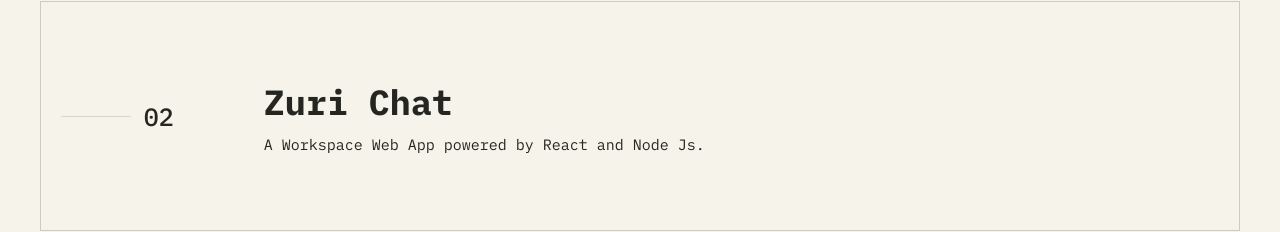
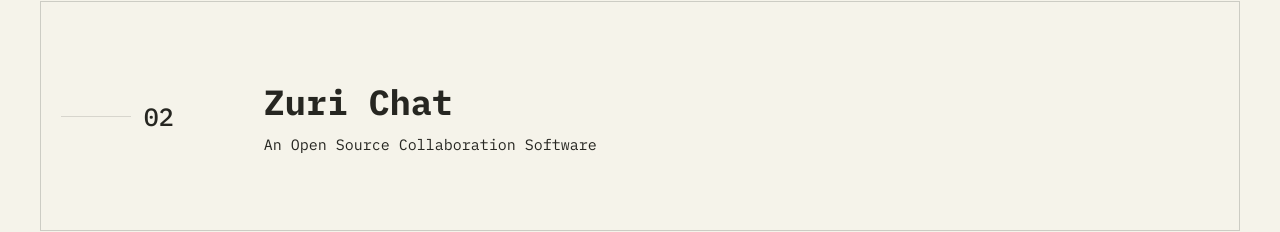
Before and after one commit to ImieboGodson/portfolio-v1.0, a React (Create React App) app: page / in a window 1280 px wide. Shown: the part 2518-2750 px from the top of the page. Built offline with nearby package versions, Linux system fonts and the light colour scheme.

Commit message:
updates:resume update and project details updates

```diff
--- a/package.json
+++ b/package.json
@@ -8,7 +8,7 @@
     "@testing-library/react": "^12.1.2",
     "@testing-library/user-event": "^13.5.0",
     "gsap": "^3.10.2",
-    "node-sass": "^7.0.1",
+    "node-sass": "^8.0.0",
     "react": "^17.0.2",
     "react-dom": "^17.0.2",
     "react-icons": "^4.3.1",
--- a/src/data.js
+++ b/src/data.js
@@ -4,7 +4,7 @@
         title: "Lendsqr-Dashboard",
         name: "Lendsqr Dashboard",
         tagline: 'A Frontend Test Project for Lendsqr',
-        discription: "The goal of this project is to build a portion of the Lendsqr dashboard where we can view the list of users and and check each user’s details.",
+        discription: "This project is a take home test for a frontend role at Lendsqr. The goal was to build a portion of the Lendsqr dashboard where we can view the a table of users and and check each user details.",
         status: 'Completed',
         tools: ['ReactJS', 'TypeScript', 'Sass'],
         githubLink: 'https://github.com/ImieboGodson/lendsqr-fe-test',
@@ -14,12 +14,12 @@
         id: 2,
         title: "Zuri-Chat",
         name: "Zuri Chat",
-        tagline: 'A Workspace Web App powered by React and Node Js.',
-        discription: ``,
+        tagline: 'An Open Source Collaboration Software',
+        discription: `ZuriChat is an open source effort to create a modern workspace where remote communication and collaboration is seamless.`,
         status: 'Not Completed',
         tools: ['ReactJS', 'JavaScript', 'NodeJS', 'ExpressJS', 'CSS Modules'],
         githubLink: 'https://github.com/ImieboGodson/zc_main',
-        liveLink: 'https://staging.zuri.chat/',
+        liveLink: 'https://www.zuri.chat/',
     },
     {
         id: 3,
--- a/src/sections/hero/Hero.jsx
+++ b/src/sections/hero/Hero.jsx
@@ -13,7 +13,7 @@
                 <p className='hero-intro-text'><span>Frontend developer.</span> Attention to detail and beauty are just things I can't do without.</p>
               </div>
               <div className='btnWrapper'>
-                <a href='https://drive.google.com/uc?export=download&id=1Ogh1xdK_Ic4uq07TZZbizcE3pXM6JLDX' className='btn'><IoDocumentText className='btn-icon'/> <p>Download Resume</p></a>
+                <a href='https://drive.google.com/uc?export=download&id=1ZDgsBalaoK2sPlY1_uLQyhD6l5yh7oRM' className='btn'><IoDocumentText className='btn-icon'/> <p>Download Resume</p></a>
               </div>
               <div className='hero-social-links-wrapper'>
                 <a href='https://twitter.com/dev_oye' target='_blank' rel='noreferrer' className='socialLink twitter'>Twitter</a>/
```
Also changed, not shown: 1 other file (tests, documents, lock files or other folders).
